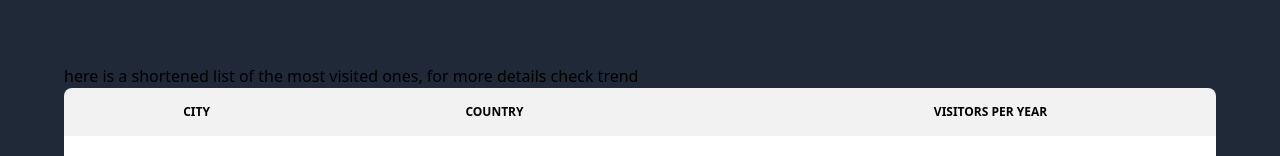
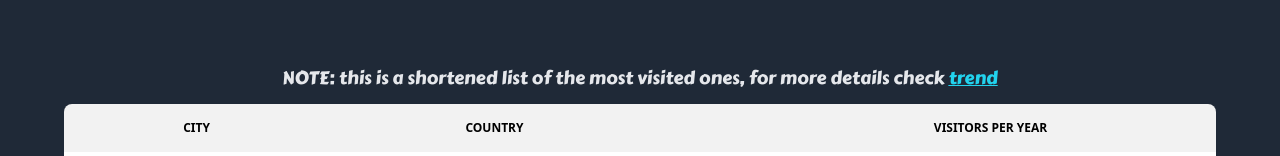
Before and after one commit to ch33kaboo/TravelTip, a website: page public/index.html in a window 1280 px wide. Shown: the part 1824-1980 px from the top of the page. Drawn offline with Linux system fonts and the light colour scheme.

Commit message:
minor changes

```diff
--- a/public/index.html
+++ b/public/index.html
@@ -419,12 +419,12 @@
         <!-- will have a ranking table then a bunch of cards -->
         <div class="mx-5 md:mx-16 mb-8">
           <!-- ranking wrapper -->
-          <div id="rank">
-            here is a shortened list of the most visited ones, for more details
-            check <a href="#trend">trend</a>
+          <div class="font-cool text-gray-200 flex justify-center items-center m-3 select-none text-lg" id="rank">
+            NOTE: this is a shortened list of the most visited ones, for more details
+            check&nbsp;<a class="text-cyan-400 underline hover:text-cyan-300" href="#trend">trend</a>
           </div>
           <div class="overflow-x-auto">
-            <table class="table w-full">
+            <table class="table table-zebra w-full">
               <!-- head -->
               <thead>
                 <tr>
```
Also changed, not shown: public/style.css.
